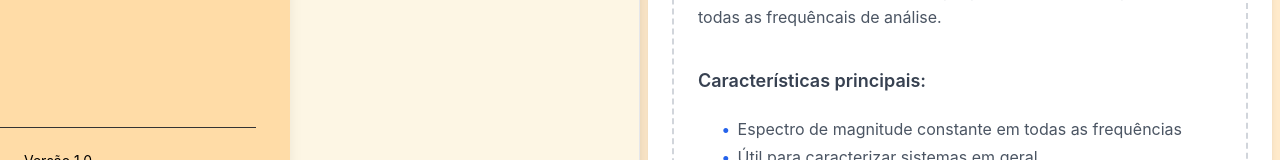
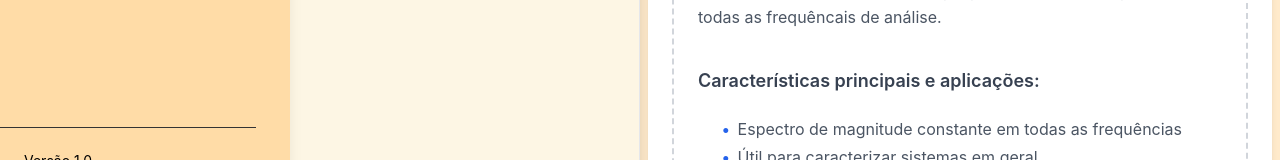
Before and after one commit to LucasCostaLobato/auditory-system-frontend, a React (Vite) app: page / in a window 1280 px wide. Both pictures are taken after a click on the button "Orelha externa". Shown: the part 573-733 px from the top of the page. Built offline with nearby package versions, Linux system fonts and the light colour scheme.

Commit message:
Edit input signals descriptions

```diff
--- a/src/components/ContentPanel.jsx
+++ b/src/components/ContentPanel.jsx
@@ -16,7 +16,7 @@ export default function ContentPanel({ inputSignal }) {
               O ruído branco ideal é um sinal que possui a mesma amplitude em todas as frequêncais de análise.
             </p>
 
-            <h4 className="content-section-title">Características principais:</h4>
+            <h4 className="content-section-title">Características principais e aplicações:</h4>
             <ul className="content-list">
               <li className="content-list-item">
                 <span className="content-list-bullet">•</span>
@@ -27,14 +27,6 @@ export default function ContentPanel({ inputSignal }) {
                 <span>Útil para caracterizar sistemas em geral</span>
               </li>
             </ul>
-
-            <div className="content-tip">
-              <p className="content-tip-text">
-                💡 <strong>Aplicação:</strong> O ruído branco ideal é fundamental para
-                caracterizar a resposta em frequência do sistema auditivo humano, pois
-                permite identificar como diferentes frequências são processadas igualmente.
-              </p>
-            </div>
           </div>
         );
 
@@ -48,7 +40,7 @@ export default function ContentPanel({ inputSignal }) {
               concentrando energia principalmente nas frequências de 300 Hz a 3400 Hz.
             </p>
 
-            <h4 className="content-section-title">Características principais:</h4>
+            <h4 className="content-section-title">Características principais e aplicações:</h4>
             <ul className="content-list">
               <li className="content-list-item">
                 <span className="content-list-bullet">•</span>
@@ -68,13 +60,6 @@ export default function ContentPanel({ inputSignal }) {
               </li>
             </ul>
 
-            <div className="content-tip">
-              <p className="content-tip-text">
-                💡 <strong>Aplicação:</strong> A análise do sinal de fala é crucial para
-                entender como o sistema auditivo processa informações linguísticas e desenvolver
-                dispositivos de auxílio auditivo.
-              </p>
-            </div>
           </div>
         );
       case 'music':
@@ -87,7 +72,7 @@ export default function ContentPanel({ inputSignal }) {
               em múltiplas frequências relacionadas harmonicamente.
             </p>
 
-            <h4 className="content-section-title">Características principais:</h4>
+            <h4 className="content-section-title">Características principais e aplicações:</h4>
             <ul className="content-list">
               <li className="content-list-item">
                 <span className="content-list-bullet">•</span>
@@ -96,10 +81,6 @@ export default function ContentPanel({ inputSignal }) {
               <li className="content-list-item">
                 <span className="content-list-bullet">•</span>
                 <span>Ampla faixa dinâmica de frequências (20 Hz a 20 kHz)</span>
-              </li>
-              <li className="content-list-item">
-                <span className="content-list-bullet">•</span>
-                <span>Estrutura temporal complexa com ritmo e melodia</span>
               </li>
               <li className="content-list-item">
                 <span className="content-list-bullet">•</span>
@@ -125,6 +106,14 @@ export default function ContentPanel({ inputSignal }) {
               Sinal com amplitude constante na faixa de frequência entre 80 Hz e 120 Hz.
             </p>
 
+            <h4 className="content-section-title">Características principais e aplicações:</h4>
+            <ul className="content-list">
+              <li className="content-list-item">
+                <span className="content-list-bullet">•</span>
+                <span>Estudo da tonotopia da orelha interna</span>
+              </li>
+            </ul>
+
           </div>
         );
         case 'narrowBandSignalMidFreq':
@@ -136,6 +125,14 @@ export default function ContentPanel({ inputSignal }) {
             Sinal com amplitude constante na faixa de frequência entre 800 Hz e 1200 Hz.
             </p>
 
+            <h4 className="content-section-title">Características principais e aplicações:</h4>
+            <ul className="content-list">
+              <li className="content-list-item">
+                <span className="content-list-bullet">•</span>
+                <span>Estudo da tonotopia da orelha interna</span>
+              </li>
+            </ul>
+
           </div>
         );
         case 'narrowBandSignalHighFreq':
@@ -146,6 +143,14 @@ export default function ContentPanel({ inputSignal }) {
             <p className="content-intro">
             Sinal com amplitude constante na faixa de frequência entre 4800 Hz e 5200 Hz.
             </p>
+
+            <h4 className="content-section-title">Características principais e aplicações:</h4>
+            <ul className="content-list">
+              <li className="content-list-item">
+                <span className="content-list-bullet">•</span>
+                <span>Estudo da tonotopia da orelha interna</span>
+              </li>
+            </ul>
 
           </div>
         );
```
